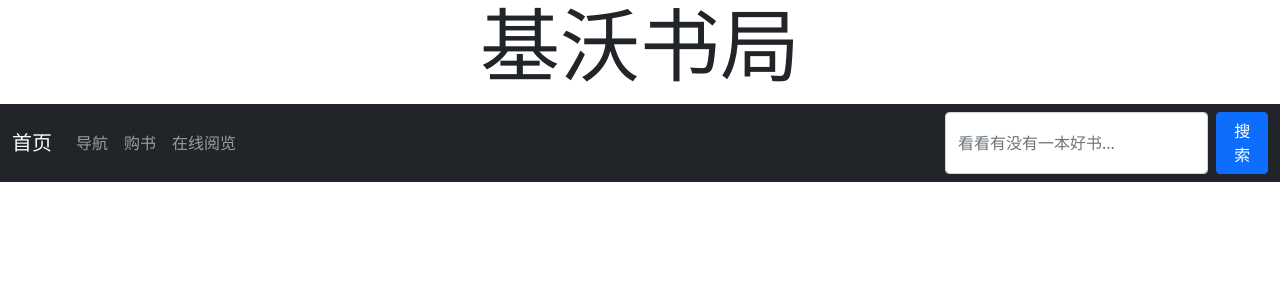
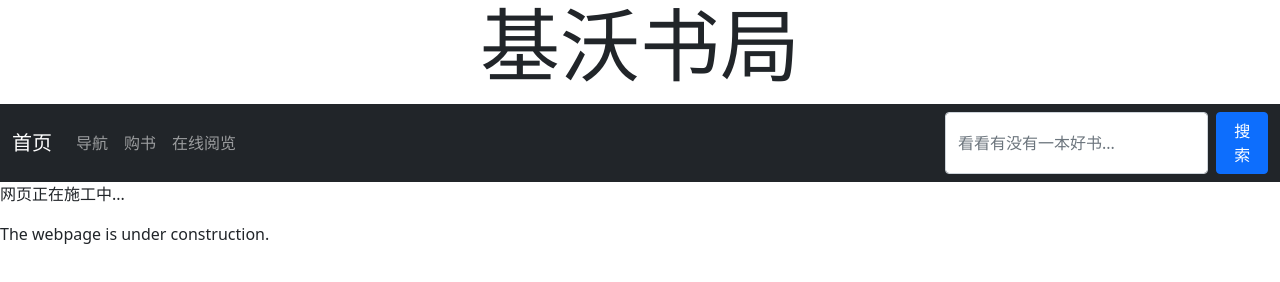
Before and after one commit to kiwobook/kiwobook.github.io, a plain HTML site: page index.html in a window 1280 px wide. Drawn offline with nearby package versions, Linux system fonts and the light colour scheme; a web font is replaced by a local one.

Commit message:
Update index.html

```diff
--- a/index.html
+++ b/index.html
@@ -35,5 +35,7 @@
         </div>
     </div>
 </nav>
+    <p class=" maintain">网页正在施工中...</p>
+    <p class=" maintain">The webpage is under construction.</p>
 </body>
 </html>
```
